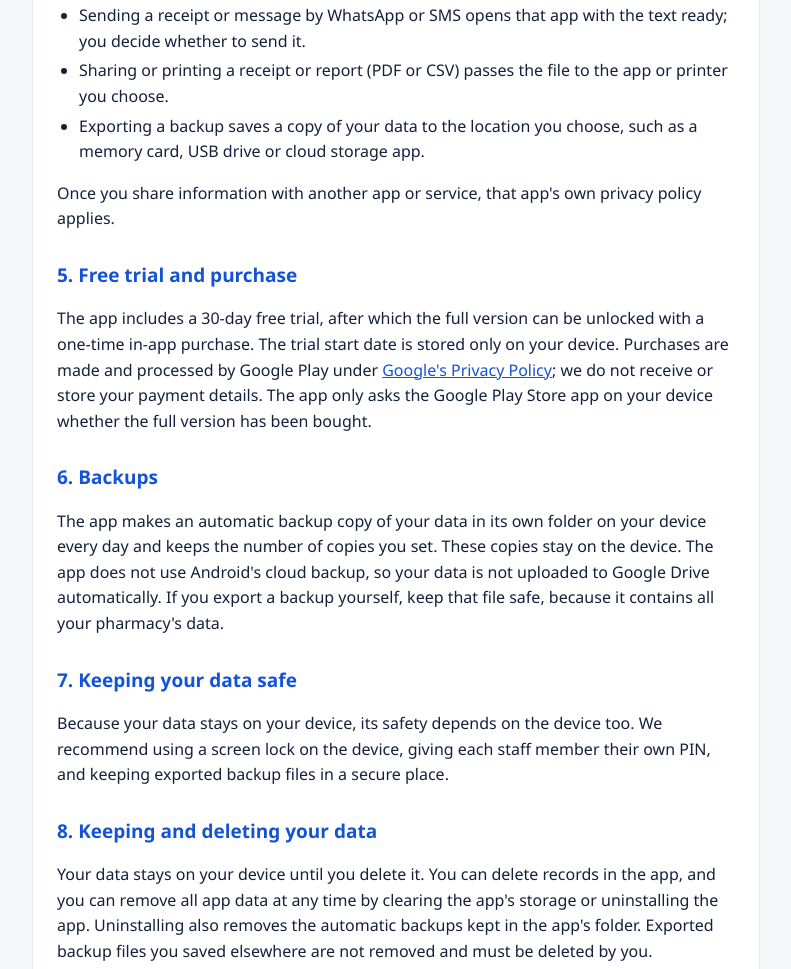
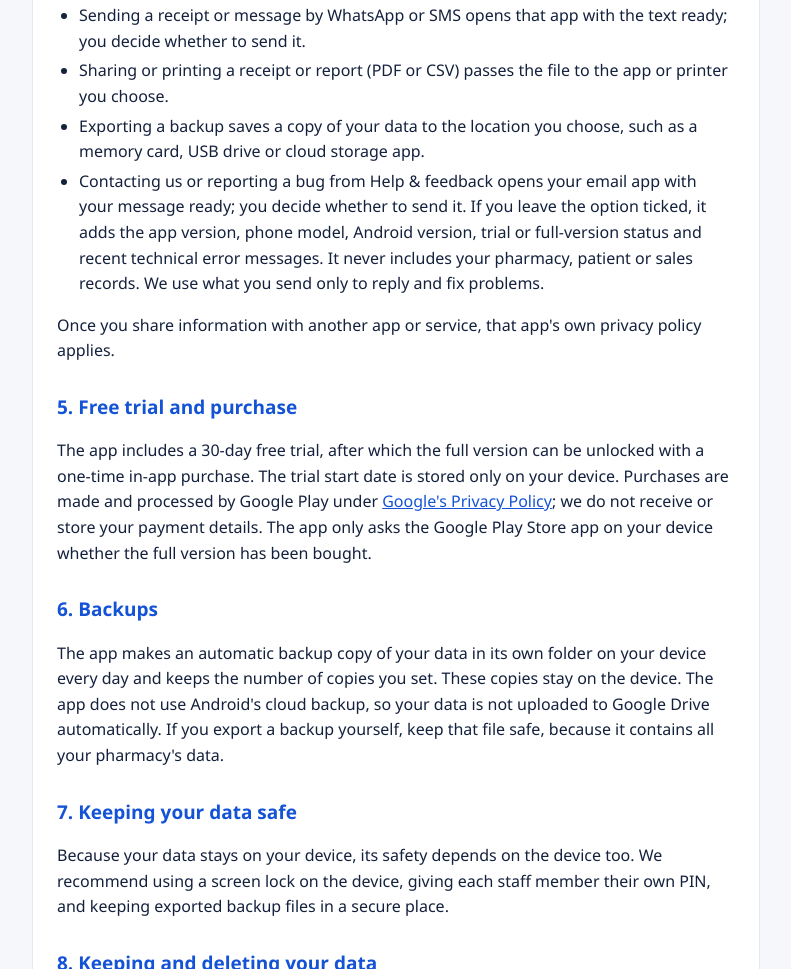
Before and after one commit to medicheckco/medicheck-pharma-privacy, a plain HTML site: page index.html in a window 1280 px wide. Shown: the part 1264-2233 px from the top of the page, without its empty margins (244-1035 px from the left). Drawn offline with Linux system fonts and the light colour scheme.

Commit message:
Mention Help & feedback emails

```diff
--- a/index.html
+++ b/index.html
@@ -55,6 +55,7 @@
   <li>Sending a receipt or message by WhatsApp or SMS opens that app with the text ready; you decide whether to send it.</li>
   <li>Sharing or printing a receipt or report (PDF or CSV) passes the file to the app or printer you choose.</li>
   <li>Exporting a backup saves a copy of your data to the location you choose, such as a memory card, USB drive or cloud storage app.</li>
+  <li>Contacting us or reporting a bug from Help &amp; feedback opens your email app with your message ready; you decide whether to send it. If you leave the option ticked, it adds the app version, phone model, Android version, trial or full-version status and recent technical error messages. It never includes your pharmacy, patient or sales records. We use what you send only to reply and fix problems.</li>
 </ul>
 <p>Once you share information with another app or service, that app's own privacy policy applies.</p>
 
```
